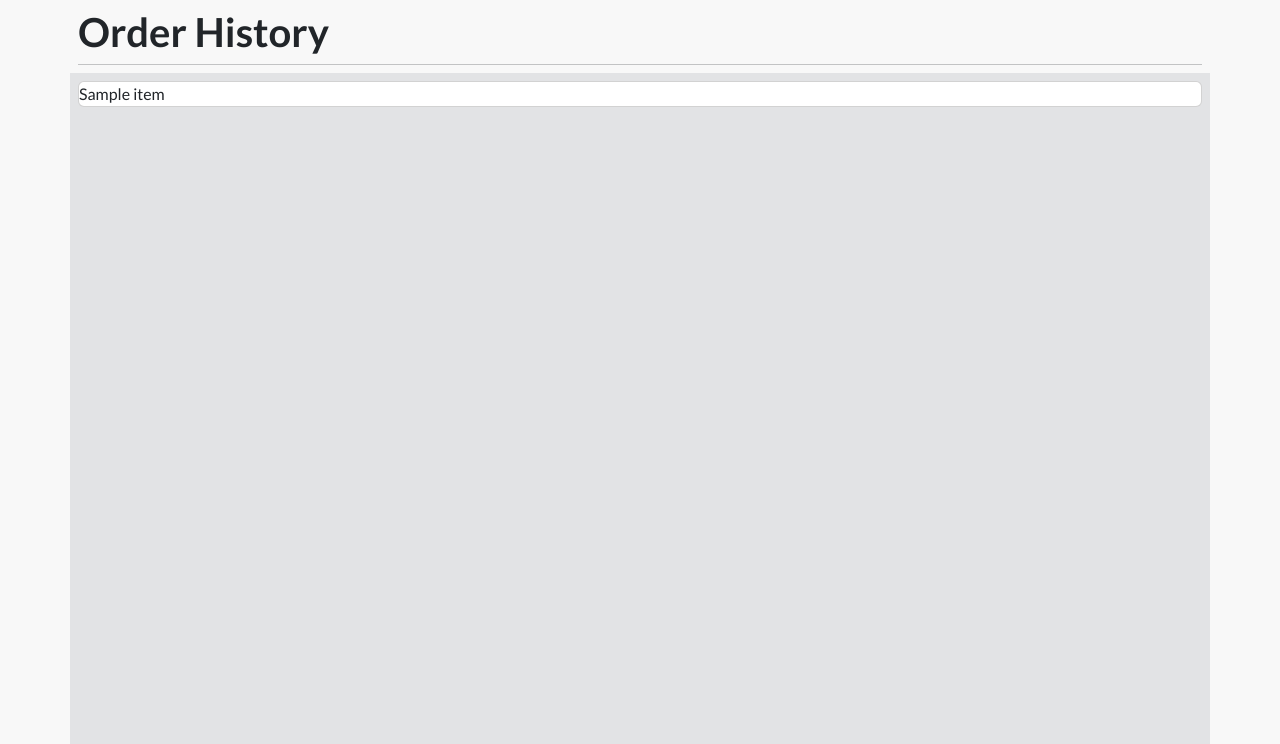
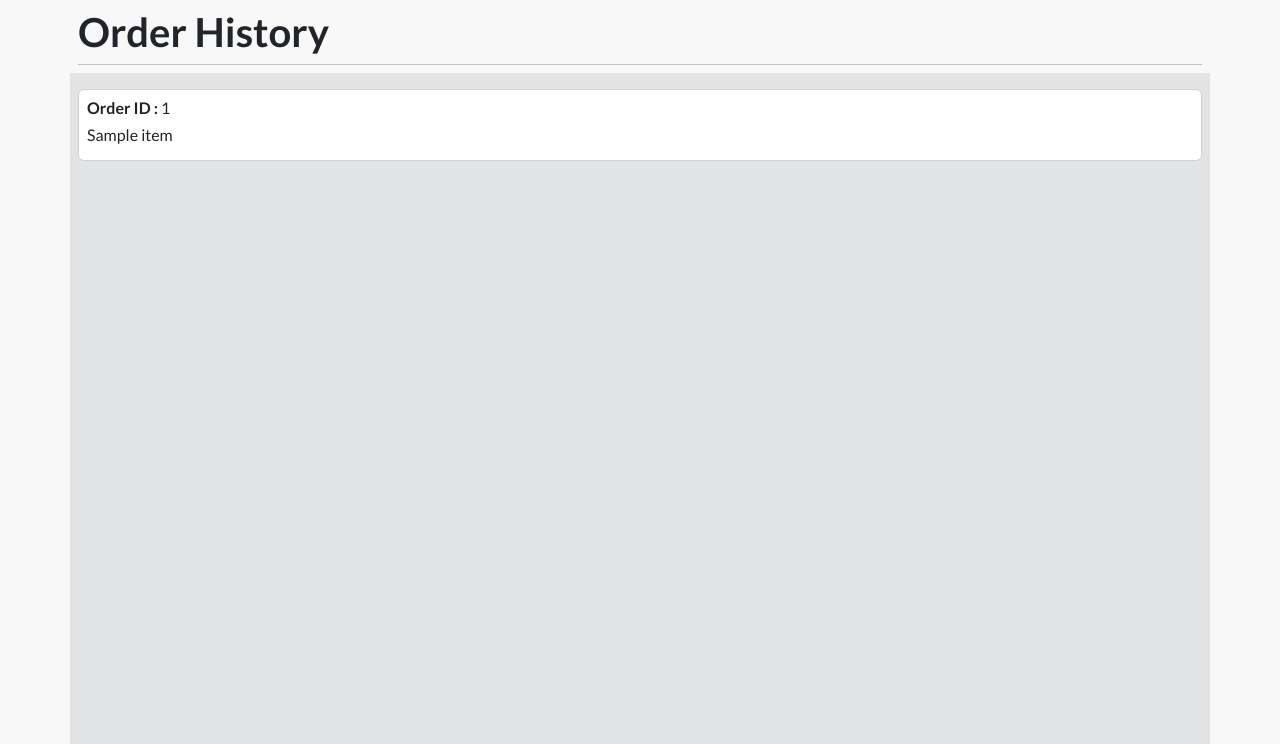
Before and after one commit to Thej48/White-Heaven-Beach-Cafe, a PHP site: page /orders.php?tableNo=1 in a window 1280 px wide. Shown: the top 744 px of the page. Run offline with PHP 8.4, Linux system fonts and the light colour scheme; the visitor is signed in with stand-in values (Sample User, id 1); tables that the repository leaves empty or names only in its code hold one stand-in row (values such as "Sample post").

Commit message:
36th commit : working on orders section

```diff
--- a/orders.php
+++ b/orders.php
@@ -42,22 +42,28 @@ if (!isset($_SESSION['AuthEndUser'])) {
             <hr class="p-0 m-0">
         </div>
 
-        <div class="CartItemCardsDiv h-100 overflow-auto p-2 bg-secondary-subtle ">
+        <div class="CartItemCardsDiv h-100 overflow-auto py-2 bg-secondary-subtle ">
             <?php
             $userID = $_SESSION['UserID'];
             $getOrdersList = "SELECT * FROM orders WHERE user_id='$userID' ORDER BY id DESC";
             $getOrdersListRun = mysqli_query($conn, $getOrdersList);
             if ($getOrdersListRun->num_rows > 0) {
-                while ($OrderRow = $getOrdersListRun->fetch_assoc()) {
-                    $OrderEntryID = $OrderRow['id'];
-                    $getOrderItems = "SELECT * FROM order_items WHERE order_id='$OrderEntryID' ORDER BY id DESC";
-                    $getOrderItemsRun = mysqli_query($conn, $getOrderItems);
-                    if ($getOrderItemsRun->num_rows > 0) {
-                        while ($OrdItemRow = $getOrderItemsRun->fetch_assoc()) {
-                            echo ' <div class="card">'.$OrdItemRow['food_item_name'].'</div> ';
+                while ($OrderRow = $getOrdersListRun->fetch_assoc()) { ?>
+                    <div class="card p-2 m-2">
 
-                        }
-                    }
+                        <h1 class="h6 fw-bold">Order ID : <span class="fs-6 fw-medium"><?= $OrderRow['order_id']; ?></span></h1>
+                        <?php
+                        $OrderEntryID = $OrderRow['id'];
+                        $getOrderItems = "SELECT * FROM order_items WHERE order_id='$OrderEntryID' ORDER BY id DESC";
+                        $getOrderItemsRun = mysqli_query($conn, $getOrderItems);
+                        if ($getOrderItemsRun->num_rows > 0) {
+                            while ($OrdItemRow = $getOrderItemsRun->fetch_assoc()) { ?>
+                                <h1 class="h6"><?= $OrdItemRow['food_item_name']; ?></h1>
+                        <?php
+                            }
+                        } ?>
+                    </div>
+            <?php
                 }
             }
             ?>
```
